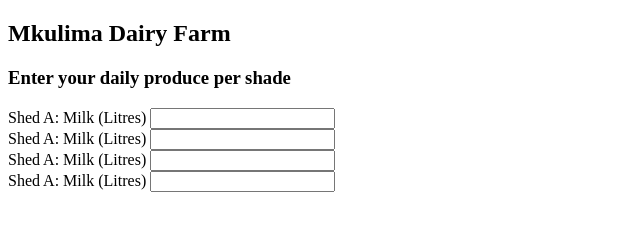
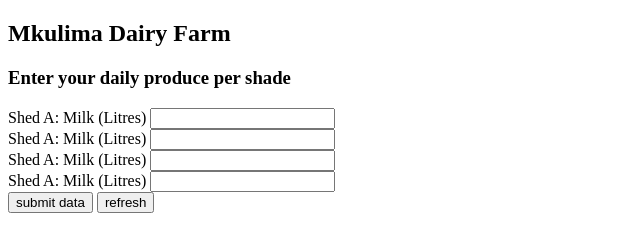
Before and after one commit to OtienohOwinoh/Dairybusiness-Week3IP, a plain HTML site: page index.html in a window 1280 px wide. Shown: the whole page, without its empty margins (0-640 px from the left). Drawn offline with Linux system fonts and the light colour scheme.

Commit message:
submit button

```diff
--- a/index.html
+++ b/index.html
@@ -40,6 +40,14 @@
         <label for="shed_d"> Shed A: Milk (Litres) </label>
         <input id="shed_d" type="number" min="0" required>
 
+    </div>
+
+    <button type="submit">submit data  </button>
+    <button id="reset" type="reset" onclick="resetpage();"> refresh </button>
+
+
+    </form>
+</div>
 
 
 
```
